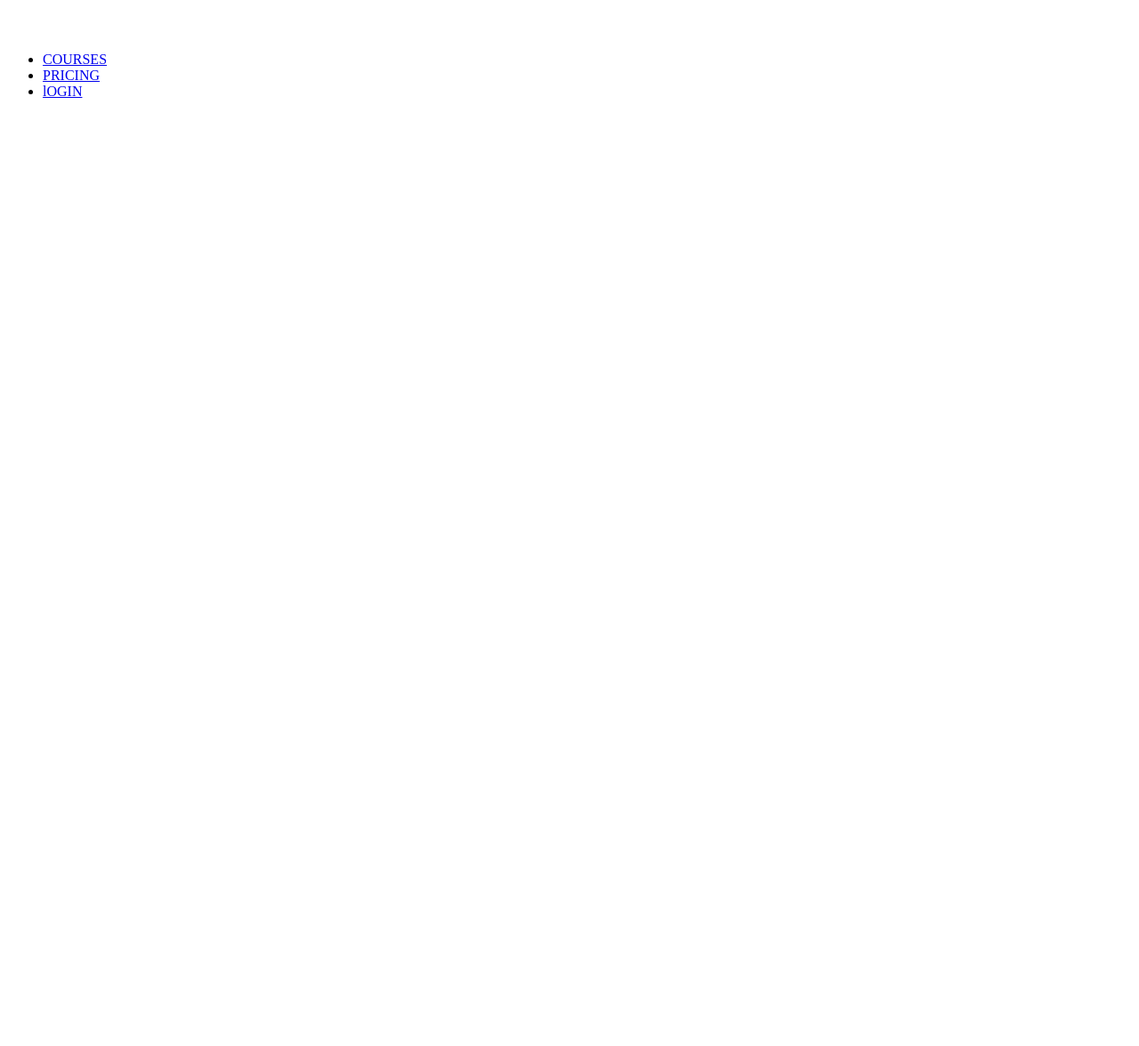
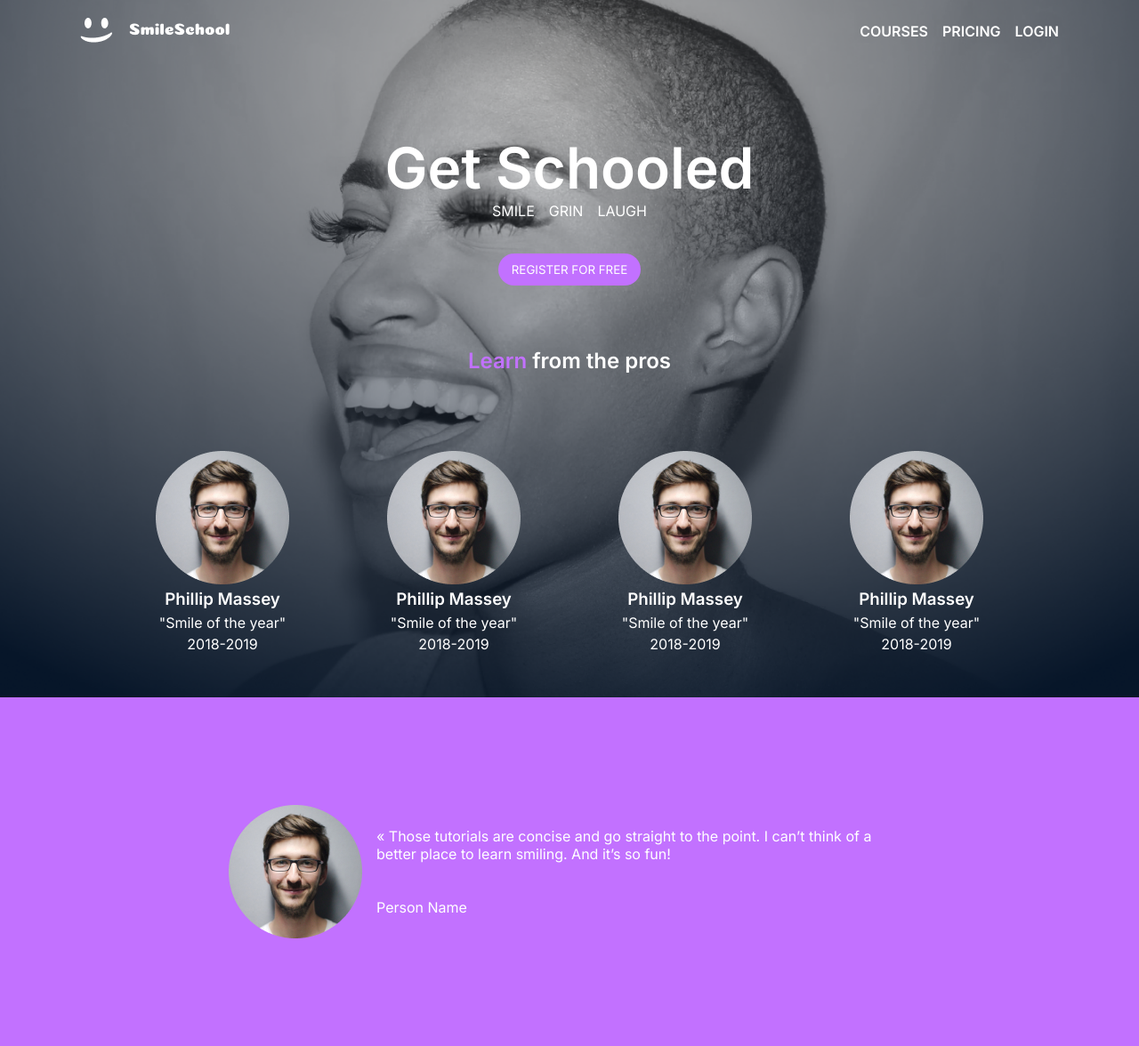
Before and after one commit to gyhaan/alu-web-development, a plain HTML site: page index.html in a window 1280 px wide. Shown: the whole page at 89% size. Before the commit the page ends 800 px from the top, so only its background shows below. Drawn offline with Linux system fonts and the light colour scheme.

Commit message:
second commit of the day

```diff
--- a/index.html
+++ b/index.html
@@ -4,9 +4,11 @@
     <meta charset="UTF-8" />
     <meta name="viewport" content="width=device-width, initial-scale=1.0" />
     <title>Document</title>
+    <link rel="stylesheet" href="styles.css" />
   </head>
   <body>
     <main>
+      <section class="section1">
         <div class="navbar">
           <img src="logo.png" alt="logo" />
           <nav>
@@ -18,11 +20,63 @@
                 <a href="#">PRICING</a>
               </li>
               <li>
-              <a href="#">lOGIN</a>
+                <a href="#">LOGIN</a>
               </li>
             </ul>
           </nav>
         </div>
+        <div class="hero">
+          <h1>Get Schooled</h1>
+          <div class="mumble">
+            <p>SMILE</p>
+            <p>GRIN</p>
+            <p>LAUGH</p>
+          </div>
+          <button class="register">REGISTER FOR FREE</button>
+        </div>
+
+        <div class="hero2">
+          <h2><span>Learn</span> from the pros</h2>
+          <div class="pros">
+            <div class="pro">
+              <img src="avatar.png" alt="avatar" />
+              <h3>Phillip Massey</h3>
+              <p>"Smile of the year"</p>
+              <p>2018-2019</p>
+            </div>
+            <div class="pro">
+              <img src="avatar.png" alt="avatar" />
+              <h3>Phillip Massey</h3>
+              <p>"Smile of the year"</p>
+              <p>2018-2019</p>
+            </div>
+            <div class="pro">
+              <img src="avatar.png" alt="avatar" />
+              <h3>Phillip Massey</h3>
+              <p>"Smile of the year"</p>
+              <p>2018-2019</p>
+            </div>
+            <div class="pro">
+              <img src="avatar.png" alt="avatar" />
+              <h3>Phillip Massey</h3>
+              <p>"Smile of the year"</p>
+              <p>2018-2019</p>
+            </div>
+          </div>
+        </div>
+      </section>
+      <section class="section2">
+        <div class="hero3">
+          <img src="avatar.png" alt="" />
+          <div class="words">
+            <p>
+              « Those tutorials are concise and go straight to the point. I
+              can’t think of a better place to learn smiling. And it’s so fun!
+            </p>
+            <p>Person Name</p>
+          </div>
+        </div>
+      </section>
     </main>
   </body>
 </html>
--- a/styles.css
+++ b/styles.css
@@ -1,10 +1,128 @@
 @import url("https://fonts.googleapis.com/css2?family=Inter:wght@400;600&display=swap");
+
+* {
+  box-sizing: border-box;
+  padding: 0;
+  margin: 0;
+}
 
 body {
   font-family: "Inter", sans-serif;
+  color: white;
+}
+
+.section1 {
+  background: url(background.png);
+  background-repeat: no-repeat;
+  background-size: cover;
+  width: 100%;
+  padding: 20px;
+  padding-bottom: 50px;
 }
 
 .navbar {
   display: flex;
   justify-content: space-between;
+  align-items: center;
+  width: 1100px;
+  font-size: 16px;
+  font-weight: 600;
+  margin: 0 auto 100px auto;
 }
+
+.navbar img {
+  width: auto;
+  height: auto;
+}
+
+.navbar ul {
+  list-style-type: none;
+  display: flex;
+  gap: 1rem;
+  text-decoration: none;
+}
+
+.navbar a {
+  text-decoration: none;
+  color: white;
+}
+
+.hero {
+  display: flex;
+  flex-direction: column;
+  align-items: center;
+  margin-bottom: 70px;
+}
+
+h1 {
+  font-size: 64px;
+  font-weight: 600;
+  text-align: center;
+}
+
+.mumble {
+  display: flex;
+  gap: 1rem;
+  margin-bottom: 38px;
+}
+
+.register {
+  width: fit-content;
+  height: auto;
+  background-color: #c271ff;
+  padding: 10px 15px;
+  border-radius: 20px;
+  color: white;
+  border: none;
+  font-family: "Inter";
+}
+
+.register:hover {
+  cursor: pointer;
+}
+
+.hero2 {
+  display: flex;
+  flex-direction: column;
+  align-items: center;
+  gap: 87px;
+}
+
+.hero2 h2 span {
+  color: #c271ff;
+}
+
+.hero2 .pros {
+  display: flex;
+  justify-content: space-between;
+  width: 75%;
+}
+
+.hero2 .pros .pro {
+  display: flex;
+  flex-direction: column;
+  align-items: center;
+  gap: 0.3rem;
+}
+
+.section2 {
+  background-color: #c271ff;
+  color: white;
+  height: 392px;
+}
+
+.hero3 {
+  display: flex;
+  justify-content: center;
+  align-items: center;
+  gap: 1rem;
+  height: 392px;
+}
+
+.words {
+  width: 600px;
+  height: 100px;
+  display: flex;
+  flex-direction: column;
+  justify-content: space-between;
+}
```
Lines whose indentation alone changed are shown as unchanged.
